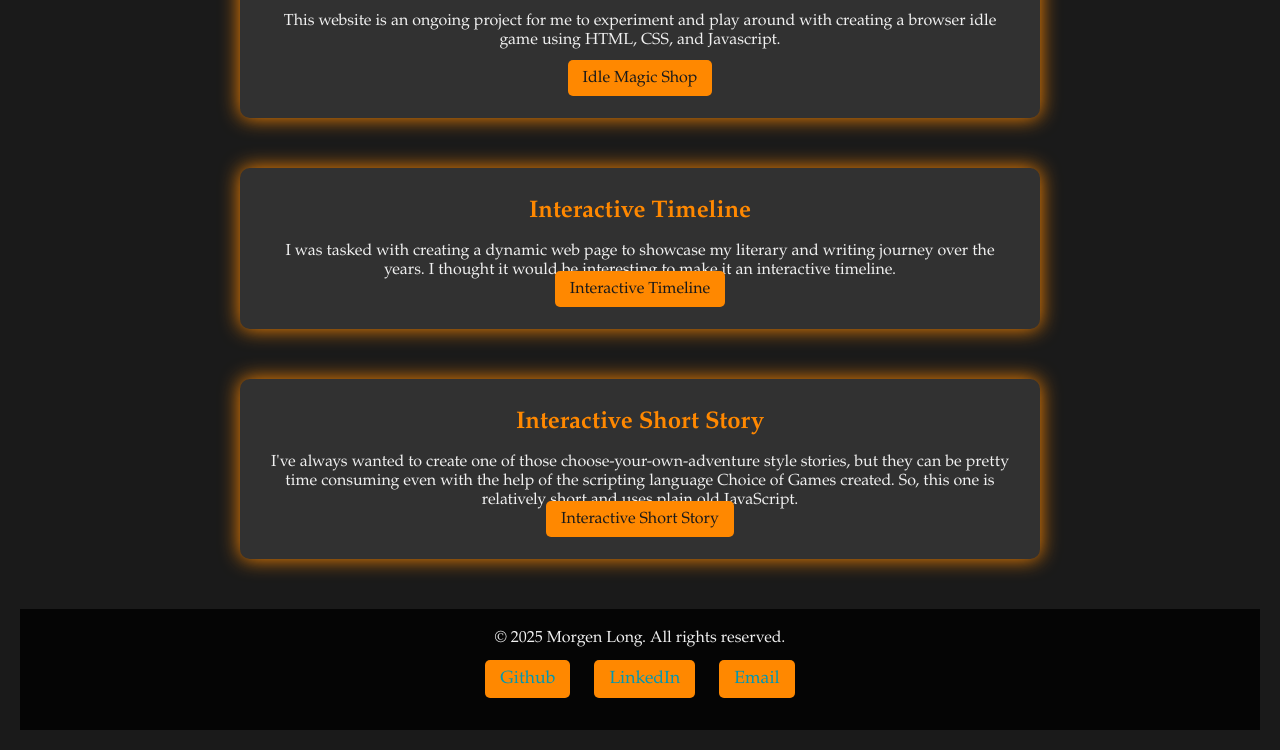
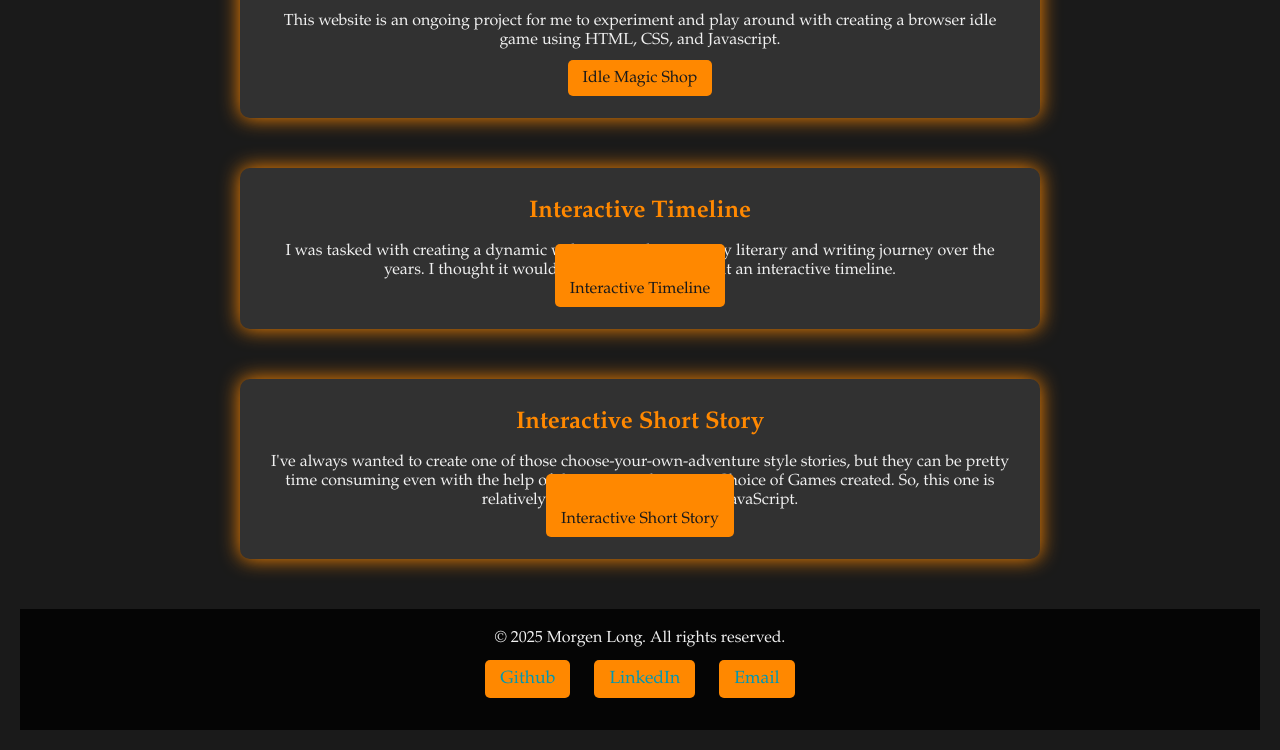
Before and after one commit to kamikazebee13/kamikazebee13.github.io, a plain HTML site: page websites.html in a window 1280 px wide. Shown: the part 716-1466 px from the top of the page. Drawn offline with nearby package versions, Linux system fonts and the light colour scheme.

Commit message:
Update websites.html

```diff
--- a/websites.html
+++ b/websites.html
@@ -41,12 +41,12 @@
 	<section>
 		<h2>Interactive Timeline</h2>
 		<p>I was tasked with creating a dynamic web page to showcase my literary and writing journey over the years. I thought it would be interesting to make it an interactive timeline.</p>
-		<a href="timeline/timeline.html" target="_blank">Interactive Timeline</a>
+		<a href="timeline/timeline.html" target="_blank" style="padding-top: 5%;">Interactive Timeline</a>
 	</section>
 	<section>
 		<h2>Interactive Short Story</h2>
 		<p>I've always wanted to create one of those choose-your-own-adventure style stories, but they can be pretty time consuming even with the help of the scripting language Choice of Games created. So, this one is relatively short and uses plain old JavaScript.</p>
-		<a href="interactiveStory/interactive.html" target="_blank">Interactive Short Story</a>
+		<a href="interactiveStory/interactive.html" target="_blank" style="padding-top: 5%;">Interactive Short Story</a>
 	</section>
 </body>
 <footer>
```
